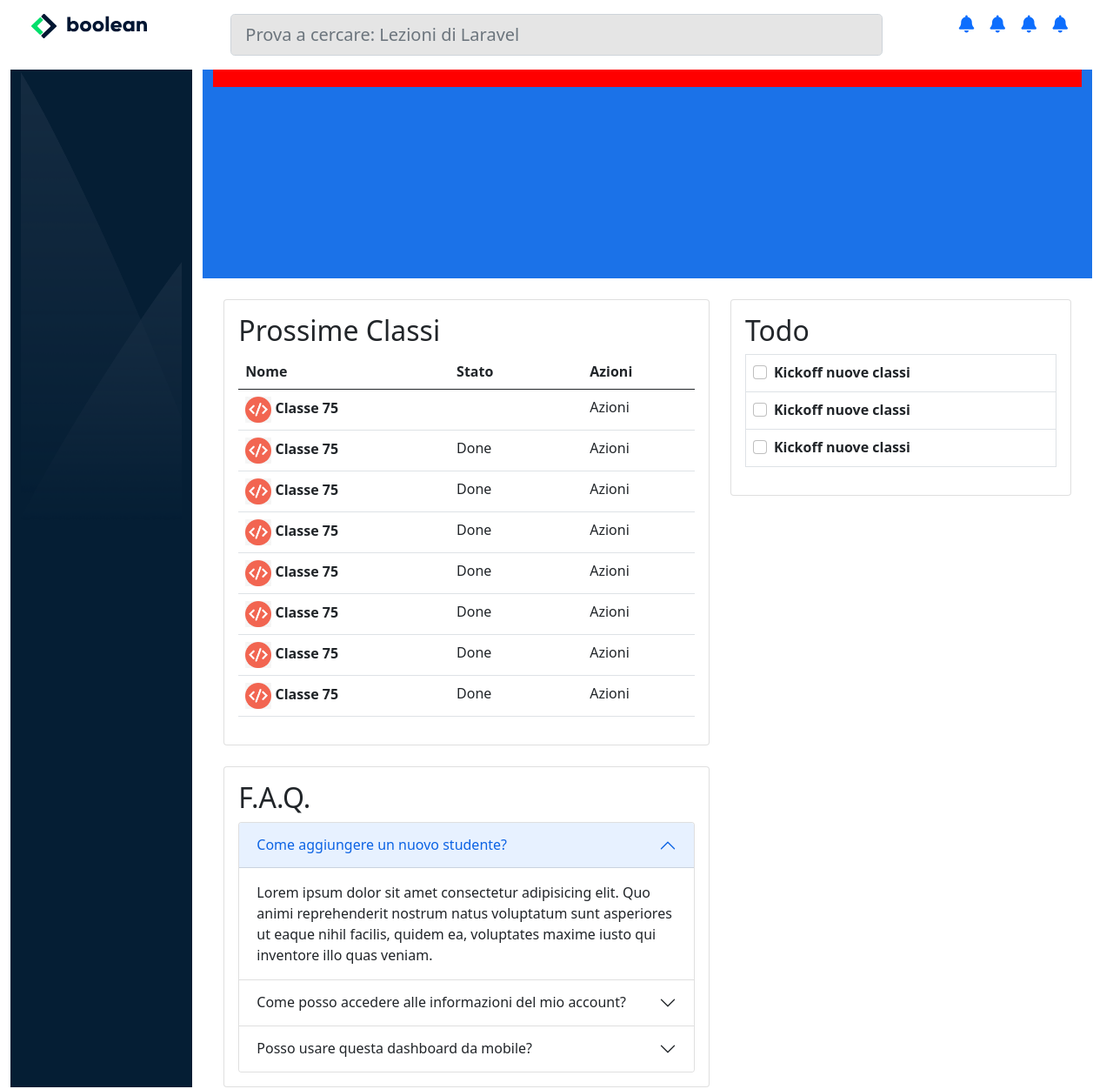
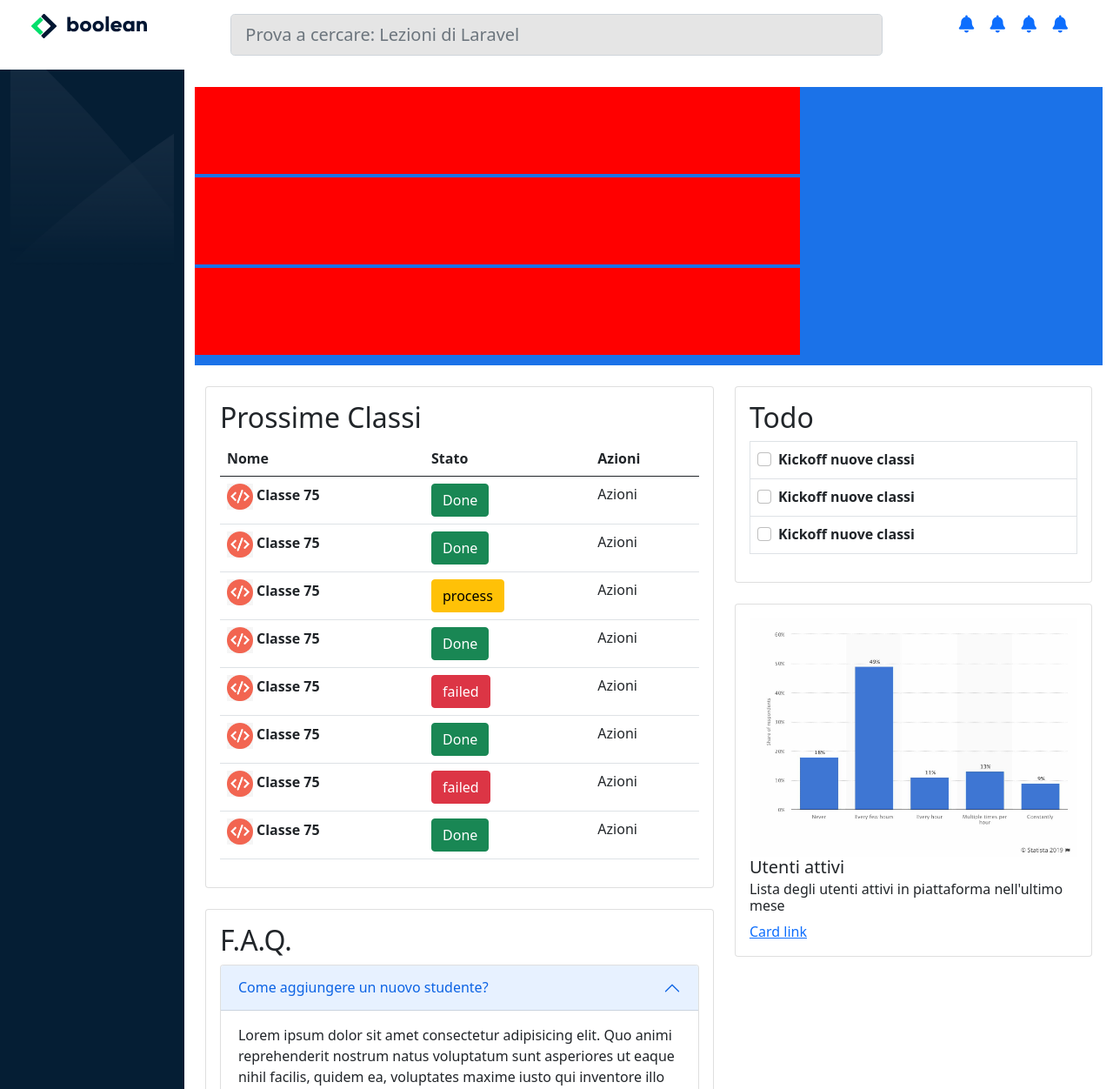
Before and after one commit to antoniogisondi/html-css-bootstrap-dashboard, a plain HTML site: page index.html in a window 1280 px wide. Shown: the top 1252 px of the page at 87% size. Drawn offline with nearby package versions, Linux system fonts and the light colour scheme.

Commit message:
[DOCS] Proseguimento della pagina con l'inserimento del contenuto

```diff
--- a/css/style.css
+++ b/css/style.css
@@ -18,16 +18,17 @@ header{
 
 .sidebar{
     background-color:rgba(5,30,52,255) ;
+    height: 200vh;
 }
 
 .sidebar img{
     width: 100%;
-    height: 100vh;
 }
 
 .bg-blue{
     background-color: rgba(27,114,232,255);
     height: 320px;
+    margin-top: 100px;
 }
 
 .bg-red{
@@ -42,3 +43,11 @@ i{
 .border{
     border-radius: 25px;
 }
+
+.graphic{
+    width: 100%;
+}
+
+.width{
+    width: 250px;
+}
--- a/index.html
+++ b/index.html
@@ -11,11 +11,10 @@
     <title>Bootstrap Dashboard</title>
 </head>
     <body>
-            <div class="container-fluid">
         <header class="fixed-top">
             <div class="container-fluid background-white">
                 <div class="row">
-                            <div class="col col-sm-2 col-lg-2">
+                    <div class="col col-sm-2 col-md-3 col-lg-2">
                         <nav class="navbar bg-body-tertiary">
                             <div class="container-fluid">
                             <a class="navbar-brand d-md-none d-lg-none" href="#">
@@ -28,7 +27,7 @@
                         </nav>
                     </div>
 
-                            <div class="col col-sm-8 col-lg-8">
+                    <div class="col col-sm-8 col-md-6 col-lg-8">
                         <nav class="navbar bg-body-tertiary">
                             <div class="container-fluid justify-content-center">
                             <form class="d-flex container-fluid form-control-lg" role="search">
@@ -38,7 +37,7 @@
                         </nav>
                     </div>
 
-                            <div class="col col-sm-2 col-lg-2">
+                    <div class="col col-sm-2 col-md-3 col-lg-2">
                         <nav class="navbar bg-body-tertiary">
                             <div class="container-fluid">
                                 <a class="navbar-brand d-sm-none d-md-block" href="#">
@@ -61,34 +60,35 @@
         </header>
 
         <main>
-                    <div class="container-fluid">
-                        <div class="row row-cols-2">
-                            <div class="col-2 sidebar">
+            <div class="main-content d-flex">
+                <div class="container width">
+                    <div class="row">
+                        <div class="col sidebar">
                             <div class="content">
                                 <img src="./img/sidebar-bg.png" alt="">
                             </div>
                         </div>
-
-                            <div class="col-10">
-                                <div class="container bg-blue">
-                                    <div class="row">
-                                        <div class="col-sm-12 col-md-4 col-lg-8 mb-1 bg-red">
-                                            <div class="content">
-
-                                            </div>
-                                        </div>
-                                        <div class="col-sm-12 col-md-4 col-lg-2 mb-1 bg-red"></div>
-                                        <div class="col-sm-12 col-md-4 col-lg-2 mb-1 bg-red"></div>
                     </div>
                 </div>
 
-                                <div class="container">
+                <div class="container-fluid">
+                        <div class="container-fluid bg-blue">
+                            <div class="row">
+                                <div class="col bg-red col-sm-12 col-md-4 col-lg-8 mb-1">
+                                    <div class="content"></div>
+                                </div>
+                                <div class="col bg-red col-sm-12 col-md-4 col-lg-8 mb-1"></div>
+                                <div class="col bg-red col-sm-12 col-md-4 col-lg-8 mb-1"></div>
+                            </div>
+                        </div>
+
+                <div class="container-fluid">
                     <div class="row row-cols-1">
-                                        <div class="col col-lg-7 mt-4">
-                                            <div class="card">
+                        <div class="col col-lg-7 mb-4 mt-4">
+                            <div class="content">
+                                <div class="card mb-4">
                                     <div class="card-body">
                                         <h2 class="card-title">Prossime Classi</h2>
-                                                    <div class="content">
                                             <table class="table">
                                                 <thead>
                                                 <tr>
@@ -107,7 +107,7 @@
                                                     </th>
                                                     <td class="d-sm-none">15 Feb 2021</td>
                                                     <td class="d-sm-none">20%</td>
-                                                                <td><span class="badge rounded-pill text-bg-success">Success</span></td>
+                                                    <td><button type="button" class="btn btn-success">Done</button></td>
                                                     <td>Azioni</td>
                                                 </tr>
 
@@ -118,7 +118,7 @@
                                                     </th>
                                                     <td class="d-sm-none">15 Feb 2021</td>
                                                     <td class="d-sm-none">20%</td>
-                                                                <td>Done</td>
+                                                    <td><button type="button" class="btn btn-success">Done</button></td>
                                                     <td>Azioni</td>
                                                 </tr>
 
@@ -129,7 +129,7 @@
                                                     </th>
                                                     <td class="d-sm-none">15 Feb 2021</td>
                                                     <td class="d-sm-none">20%</td>
-                                                                <td>Done</td>
+                                                    <td><button type="button" class="btn btn-warning">process</button></td>
                                                     <td>Azioni</td>
                                                 </tr>
 
@@ -140,7 +140,7 @@
                                                     </th>
                                                     <td class="d-sm-none">15 Feb 2021</td>
                                                     <td class="d-sm-none">20%</td>
-                                                                <td>Done</td>
+                                                    <td><button type="button" class="btn btn-success">Done</button></td>
                                                     <td>Azioni</td>
                                                 </tr>
 
@@ -151,7 +151,7 @@
                                                     </th>
                                                     <td class="d-sm-none">15 Feb 2021</td>
                                                     <td class="d-sm-none">20%</td>
-                                                                <td>Done</td>
+                                                    <td><button type="button" class="btn btn-danger">failed</button></td>
                                                     <td>Azioni</td>
                                                 </tr>
 
@@ -162,7 +162,7 @@
                                                     </th>
                                                     <td class="d-sm-none">15 Feb 2021</td>
                                                     <td class="d-sm-none">20%</td>
-                                                                <td>Done</td>
+                                                    <td><button type="button" class="btn btn-success">Done</button></td>
                                                     <td>Azioni</td>
                                                 </tr>
 
@@ -173,7 +173,7 @@
                                                     </th>
                                                     <td class="d-sm-none">15 Feb 2021</td>
                                                     <td class="d-sm-none">20%</td>
-                                                                <td>Done</td>
+                                                    <td><button type="button" class="btn btn-danger">failed</button></td>
                                                     <td>Azioni</td>
                                                 </tr>
 
@@ -184,55 +184,14 @@
                                                     </th>
                                                     <td class="d-sm-none">15 Feb 2021</td>
                                                     <td class="d-sm-none">20%</td>
-                                                                <td>Done</td>
+                                                    <td><button type="button" class="btn btn-success">Done</button></td>
                                                     <td>Azioni</td>
                                                 </tr>
                                                 </tbody>
                                             </table>
                                         </div>
                                     </div>
-                                              </div>
 
-                                        </div>
-                                        <div class="col col-lg-5 mt-4">
-                                            <div class="card">
-                                                <div class="card-body">
-                                                    <h2 class="card-title">Todo</h2>
-                                                    <div class="content">
-                                                        <table class="table table-bordered border">
-                                                            <tr>
-                                                                <th>
-                                                                    <div class="form-check">
-                                                                        <input class="form-check-input" type="checkbox" value="" id="flexCheckDefault">
-                                                                        <label class="form-check-label" for="flexCheckDefault">Kickoff nuove classi</label>
-                                                                    </div>
-                                                                </th>
-                                                            </tr>
-
-                                                            <tr>
-                                                                <th>
-                                                                    <div class="form-check">
-                                                                        <input class="form-check-input" type="checkbox" value="" id="flexCheckDefault">
-                                                                        <label class="form-check-label" for="flexCheckDefault">Kickoff nuove classi</label>
-                                                                    </div>
-                                                                </th>
-                                                            </tr>
-
-                                                            <tr>
-                                                                <th>
-                                                                    <div class="form-check">
-                                                                        <input class="form-check-input" type="checkbox" value="" id="flexCheckDefault">
-                                                                        <label class="form-check-label" for="flexCheckDefault">Kickoff nuove classi</label>
-                                                                    </div>
-                                                                </th>
-                                                            </tr>
-                                                        </table>
-                                                    </div>
-                                                </div>
-                                              </div>
-
-                                        </div>
-                                        <div class="col col-lg-7 mt-4">
                                     <div class="card">
                                         <div class="card-body">
                                             <h2 class="card-title">F.A.Q.</h2>
@@ -279,13 +238,59 @@
                                         </div>
                                     </div>
                                 </div>
-                                        <div class="col col-lg-5 mt-4"></div>
+                            </div>
+
+                        <div class="col col-lg-5 mb-4">
+                                    <div class="card mb-4 mt-4">
+                                        <div class="card-body">
+                                            <h2 class="card-title">Todo</h2>
+                                            <div class="content">
+                                                <table class="table table-bordered border">
+                                                    <tr>
+                                                        <th>
+                                                            <div class="form-check">
+                                                                <input class="form-check-input" type="checkbox" value="" id="flexCheckDefault">
+                                                                <label class="form-check-label" for="flexCheckDefault">Kickoff nuove classi</label>
+                                                            </div>
+                                                        </th>
+                                                    </tr>
+
+                                                    <tr>
+                                                        <th>
+                                                            <div class="form-check">
+                                                                <input class="form-check-input" type="checkbox" value="" id="flexCheckDefault">
+                                                                <label class="form-check-label" for="flexCheckDefault">Kickoff nuove classi</label>
+                                                            </div>
+                                                        </th>
+                                                    </tr>
+
+                                                    <tr>
+                                                        <th>
+                                                            <div class="form-check">
+                                                                <input class="form-check-input" type="checkbox" value="" id="flexCheckDefault">
+                                                                <label class="form-check-label" for="flexCheckDefault">Kickoff nuove classi</label>
+                                                            </div>
+                                                        </th>
+                                                    </tr>
+                                                </table>
+                                            </div>
+                                        </div>
+                                    </div>
+
+                                    <div class="card">
+                                        <div class="card-body">
+                                            <img class="graphic" src="./img/stats.jpeg" alt="">
+                                        <h5 class="card-title">Utenti attivi</h5>
+                                        <h6 class="card-subtitle mb-2 text-body-secondary">Lista degli utenti attivi in piattaforma nell'ultimo mese</h6>
+                                        <a href="#" class="card-link">Card link</a>
+                                        </div>
+                                    </div>
+                                </div>
                             </div>
                         </div>
                     </div>
                 </div>
             </div>
         </main>
-            </div>
     </body>
 </html>
```
Also changed, not shown: img/class-avatar.jpeg (added), img/stats.jpeg (added). Lines whose indentation alone changed are shown as unchanged.
